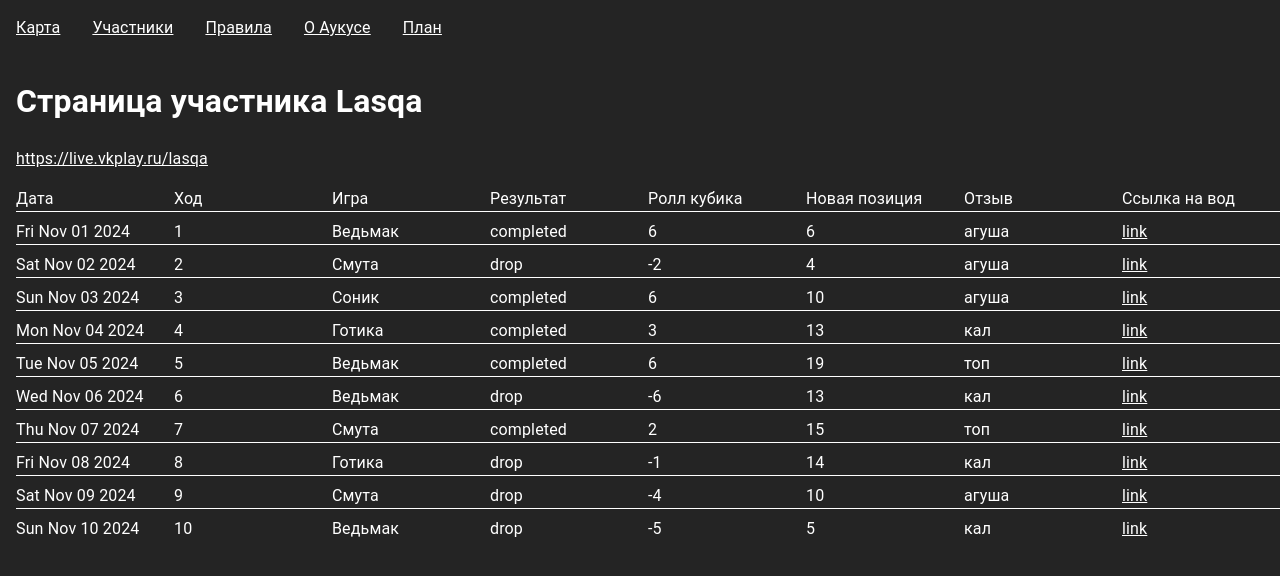
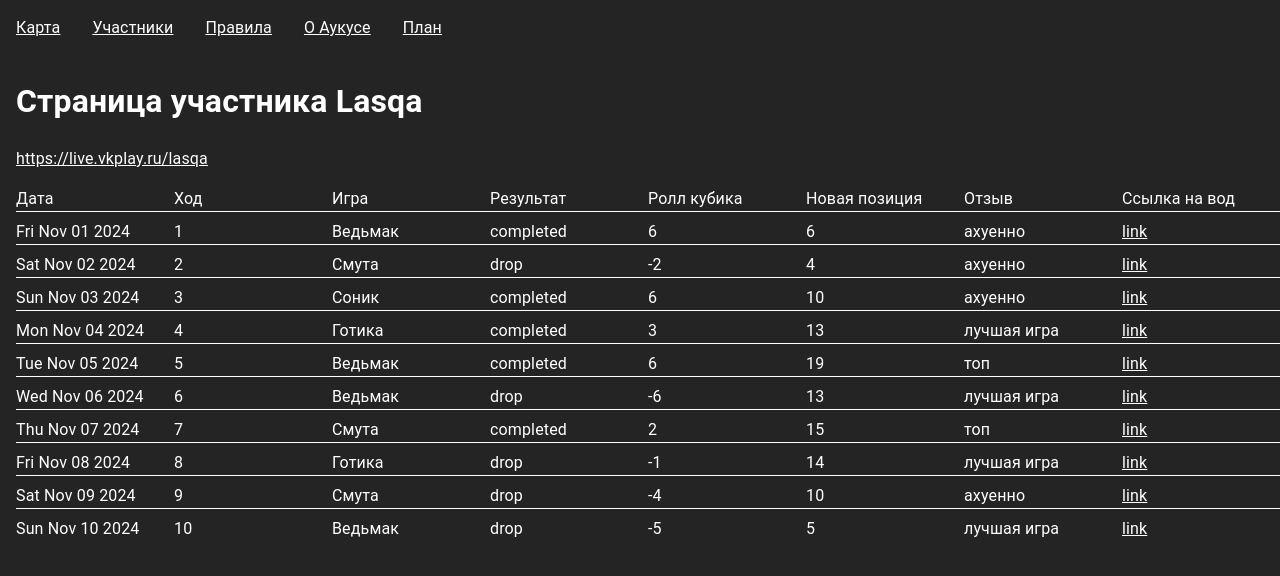
Before and after one commit to i7d3v3l0p3r/aukus-frontend, a React (Create React App) app: page /aukus-demo/players/lasqa in a window 1280 px wide. Shown: the top 576 px of the page. Built offline with nearby package versions, Linux system fonts and the light colour scheme.

Commit message:
Update text

```diff
--- a/src/pages/plan/PlanPage.tsx
+++ b/src/pages/plan/PlanPage.tsx
@@ -6,7 +6,7 @@ export default function PlanPage() {
       <Typography>
         <h3>План для создания сайта Аукуса</h3>
         <ul>
-          <li>Ласке создать группу в дискорде и собирать людей</li>
+          <li>Ласке официально создать группу в дискорде и приглашать людей</li>
           <li>Зарегистрировать домен</li>
           <li>Найти хостинг</li>
           <li>
--- a/src/pages/player/PlayerPage.tsx
+++ b/src/pages/player/PlayerPage.tsx
@@ -35,7 +35,7 @@ export default function PlayerPage(props: Props) {
         status,
         diceRoll,
         nextPosition: currentPosition,
-        review: sample(["норм", "топ", "агуша", "кал"]),
+        review: sample(["норм", "топ", "ахуенно", "лучшая игра"]),
         vodLink: "link",
       });
     }
```
